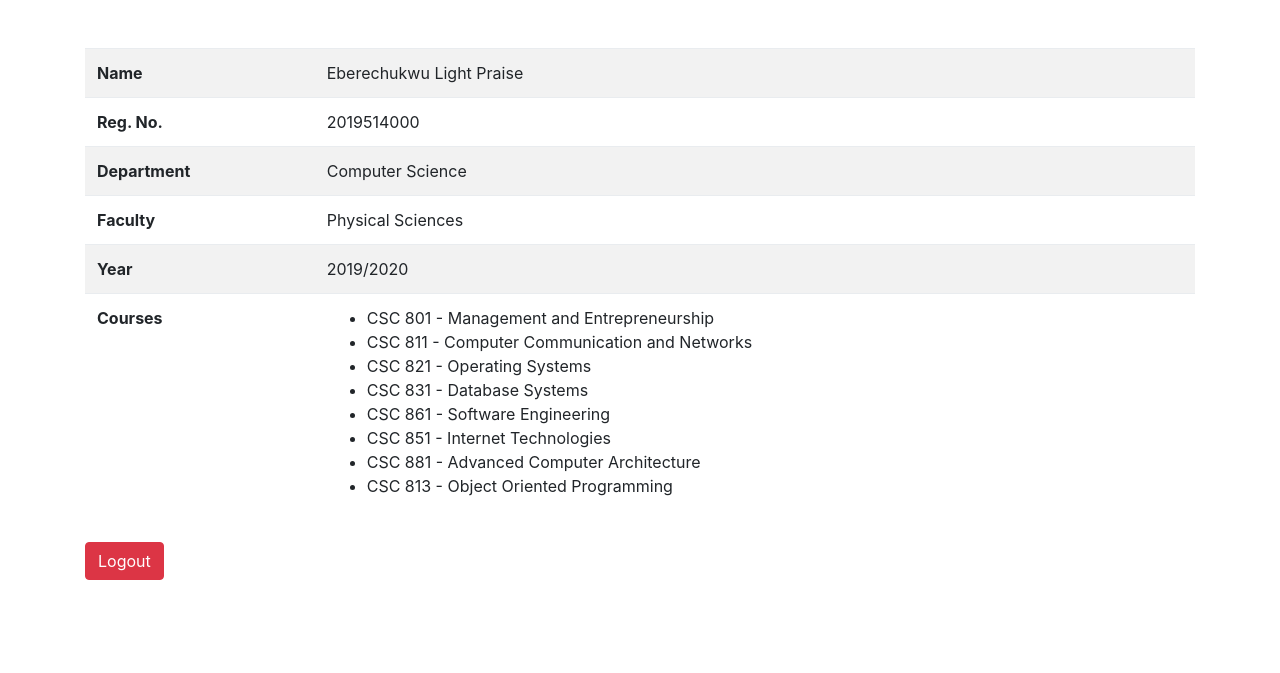
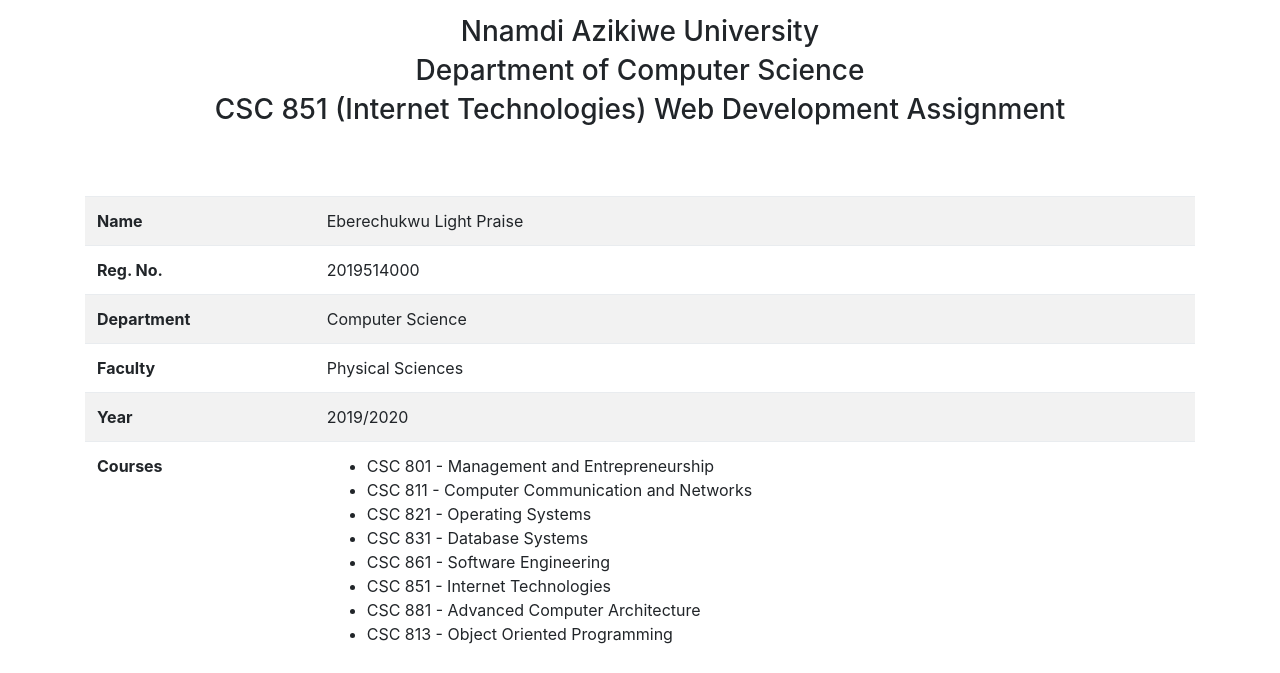
Before and after one commit to getgiddy/light-assignment, a Django app: page / in a window 1280 px wide. Shown: the top 673 px of the page. Run offline with Django 3.2, Linux system fonts and the light colour scheme; the visitor is signed in with stand-in values (Sample User, id 1); some libraries are stand-ins or nearby versions.

Commit message:
added assignment title in all pages

```diff
--- a/templates/base.html
+++ b/templates/base.html
@@ -13,6 +13,13 @@
 </head>
 
 <body>
+    <header>
+        <div class="container text-center py-3">
+            <p class="h3">Nnamdi Azikiwe University</p>
+            <p class="h3">Department of Computer Science</p>
+            <p class="h3">CSC 851 (Internet Technologies) Web Development Assignment</p>
+        </div>
+    </header>
     <main>
         {% if messages %}
         {% for message in messages %}
```
